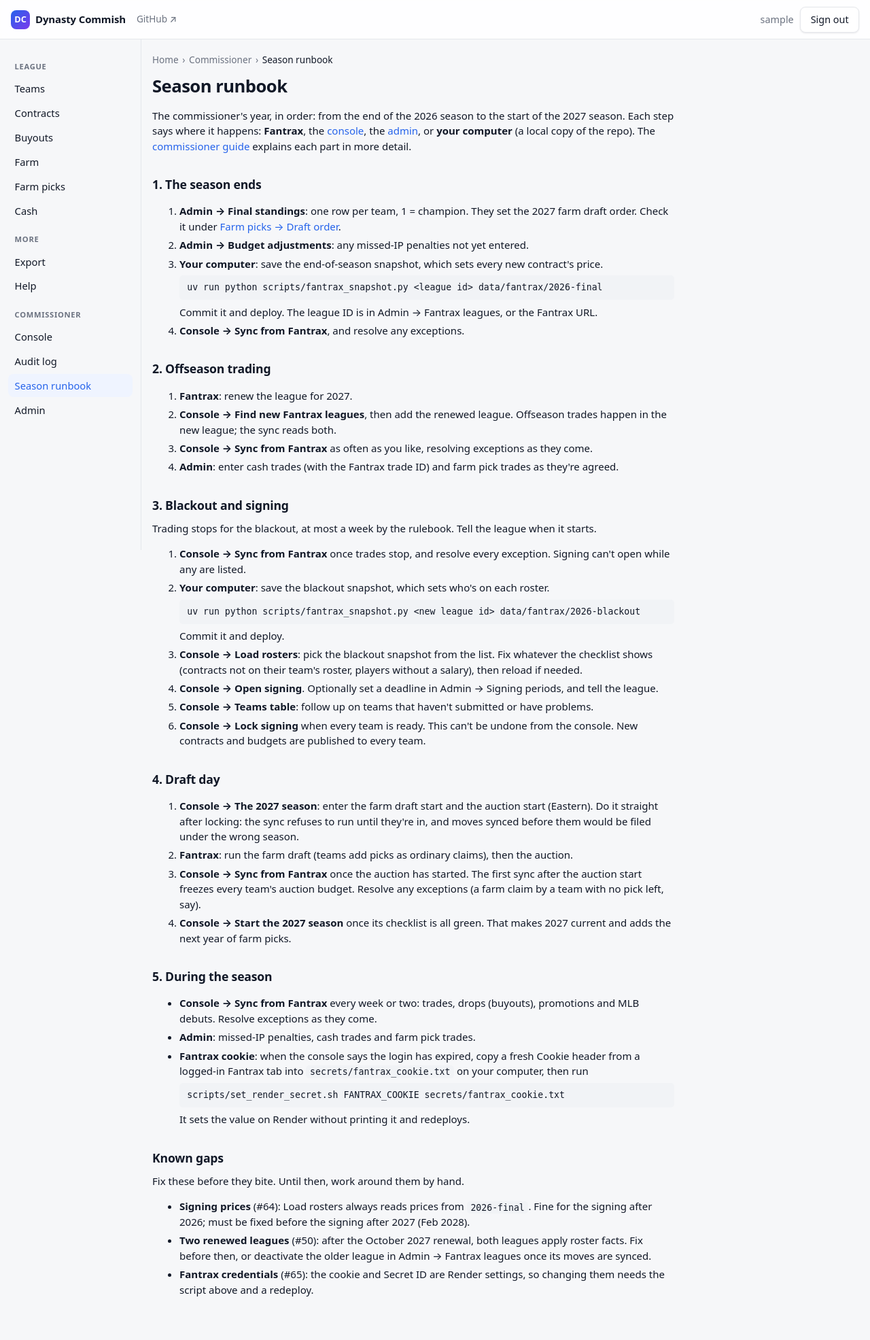
After one commit to mbecker8/dyansty-commish, a Django app: page /commish/runbook/ in a window 1280 px wide. The commit adds this page. Shown: the whole page at 68% size. Run offline with Django 5.2, Linux system fonts and the light colour scheme; the visitor is signed in with stand-in values (Sample User, id 1); data comes from the database, SQL or seed files in the repository; data that the repository does not hold is empty; parts of the project's set-up code (start-up, migrations or seed data) failed here and were passed over.

Commit message:
Add a season runbook for commissioners
One page with the commissioner's year in order: season end, offseason
trading, blackout and signing, draft day, and the season itself. Each step
says whether it happens in Fantrax, the console, the admin or locally, and
the page lists the known gaps (#64, #50, #65). Linked from the sidebar, the
console and the Help page's commissioner guide.

Co-Authored-By: Claude Opus 5.5 <noreply@anthropic.com>

```diff
--- a/core/static/core/site.css
+++ b/core/static/core/site.css
@@ -280,6 +280,8 @@ details[open] summary { margin-bottom: .5rem; }
 
 .doc { max-width: 48rem; }
 .doc li { margin: .3rem 0; }
+.doc pre { overflow-x: auto; margin: .4rem 0; }
+.doc pre code { display: block; padding: .5rem .7rem; }
 
 @media (max-width: 60rem) {
   .signing { grid-template-columns: 1fr; }
--- a/core/templates/base.html
+++ b/core/templates/base.html
@@ -44,6 +44,7 @@
       <h2>Commissioner</h2>
       <a href="{% url 'console' %}"{% if here == "console" %} aria-current="page"{% endif %}>Console</a>
       <a href="{% url 'audit' %}"{% if here == "audit" %} aria-current="page"{% endif %}>Audit log</a>
+      <a href="{% url 'runbook' %}"{% if here == "runbook" %} aria-current="page"{% endif %}>Season runbook</a>
       <a href="{% url 'admin:index' %}">Admin</a>
       {% endif %}
     </nav>
--- a/league/context_processors.py
+++ b/league/context_processors.py
@@ -17,6 +17,7 @@ PAGES = {
     "signing": ([("Signing", "signing_home")], None),
     "console": ([], "Commissioner"),
     "audit": ([("Commissioner", "console")], "Audit log"),
+    "runbook": ([("Commissioner", "console")], "Season runbook"),
     "export": ([], "Export"),
     "help": ([], "Help"),
 }
--- a/league/signing_views.py
+++ b/league/signing_views.py
@@ -301,6 +301,11 @@ def sync_from_fantrax(user) -> events.SyncResult:
 
 
 @commissioner_required
+def runbook(request):
+    return render(request, "league/runbook.html")
+
+
+@commissioner_required
 def audit_log(request):
     entries = AuditEntry.objects.select_related("user", "team")
     if code := request.GET.get("team"):
--- a/league/templates/league/console.html
+++ b/league/templates/league/console.html
@@ -3,7 +3,7 @@
 {% block content %}
 <h1>Commissioner console</h1>
 <p class="muted">Signing after the {{ league_season }} season: <strong>{{ period.get_status_display|default:"Not open yet" }}</strong>.
-  <a href="{% url 'audit' %}">Audit log</a></p>
+  <a href="{% url 'audit' %}">Audit log</a> · <a href="{% url 'runbook' %}">Season runbook</a></p>
 
 {% if not league_loaded %}
 <h2>Load the league</h2>
--- /dev/null
+++ b/league/templates/league/runbook.html
@@ -0,0 +1,82 @@
+{% extends "base.html" %}
+{% block title %}Season runbook · Dynasty Commish{% endblock %}
+{% block content %}
+<article class="doc">
+<h1>Season runbook</h1>
+<p>The commissioner's year, in order: from the end of the {{ league_season }} season to the start of the
+  {{ next_season }} season. Each step says where it happens: <strong>Fantrax</strong>, the
+  <a href="{% url 'console' %}">console</a>, the <a href="{% url 'admin:index' %}">admin</a>, or
+  <strong>your computer</strong> (a local copy of the repo). The <a href="{% url 'help' %}#commissioner">commissioner
+  guide</a> explains each part in more detail.</p>
+
+<h2>1. The season ends</h2>
+<ol>
+  <li><strong>Admin → Final standings</strong>: one row per team, 1 = champion. They set the {{ next_season }} farm draft
+    order. Check it under <a href="{% url 'draft_order' %}">Farm picks → Draft order</a>.</li>
+  <li><strong>Admin → Budget adjustments</strong>: any missed-IP penalties not yet entered.</li>
+  <li><strong>Your computer</strong>: save the end-of-season snapshot, which sets every new contract's price.
+    <pre><code>uv run python scripts/fantrax_snapshot.py &lt;league id&gt; data/fantrax/{{ league_season }}-final</code></pre>
+    Commit it and deploy. The league ID is in Admin → Fantrax leagues, or the Fantrax URL.</li>
+  <li><strong>Console → Sync from Fantrax</strong>, and resolve any exceptions.</li>
+</ol>
+
+<h2>2. Offseason trading</h2>
+<ol>
+  <li><strong>Fantrax</strong>: renew the league for {{ next_season }}.</li>
+  <li><strong>Console → Find new Fantrax leagues</strong>, then add the renewed league. Offseason
+    trades happen in the new league; the sync reads both.</li>
+  <li><strong>Console → Sync from Fantrax</strong> as often as you like, resolving exceptions as they come.</li>
+  <li><strong>Admin</strong>: enter cash trades (with the Fantrax trade ID) and farm pick trades as they're agreed.</li>
+</ol>
+
+<h2>3. Blackout and signing</h2>
+<p>Trading stops for the blackout, at most a week by the rulebook. Tell the league when it starts.</p>
+<ol>
+  <li><strong>Console → Sync from Fantrax</strong> once trades stop, and resolve every exception. Signing can't open
+    while any are listed.</li>
+  <li><strong>Your computer</strong>: save the blackout snapshot, which sets who's on each roster.
+    <pre><code>uv run python scripts/fantrax_snapshot.py &lt;new league id&gt; data/fantrax/{{ league_season }}-blackout</code></pre>
+    Commit it and deploy.</li>
+  <li><strong>Console → Load rosters</strong>: pick the blackout snapshot from the list. Fix whatever the checklist shows
+    (contracts not on their team's roster, players without a salary), then reload if needed.</li>
+  <li><strong>Console → Open signing</strong>. Optionally set a deadline in Admin → Signing periods, and tell the league.</li>
+  <li><strong>Console → Teams table</strong>: follow up on teams that haven't submitted or have problems.</li>
+  <li><strong>Console → Lock signing</strong> when every team is ready. This can't be undone from the console. New
+    contracts and budgets are published to every team.</li>
+</ol>
+
+<h2>4. Draft day</h2>
+<ol>
+  <li><strong>Console → The {{ next_season }} season</strong>: enter the farm draft start and the auction start (Eastern).
+    Do it straight after locking: the sync refuses to run until they're in, and moves synced before them would be
+    filed under the wrong season.</li>
+  <li><strong>Fantrax</strong>: run the farm draft (teams add picks as ordinary claims), then the auction.</li>
+  <li><strong>Console → Sync from Fantrax</strong> once the auction has started. The first sync after the auction start
+    freezes every team's auction budget. Resolve any exceptions (a farm claim by a team with no pick left, say).</li>
+  <li><strong>Console → Start the {{ next_season }} season</strong> once its checklist is all green. That makes
+    {{ next_season }} current and adds the next year of farm picks.</li>
+</ol>
+
+<h2>5. During the season</h2>
+<ul>
+  <li><strong>Console → Sync from Fantrax</strong> every week or two: trades, drops (buyouts), promotions and MLB debuts.
+    Resolve exceptions as they come.</li>
+  <li><strong>Admin</strong>: missed-IP penalties, cash trades and farm pick trades.</li>
+  <li><strong>Fantrax cookie</strong>: when the console says the login has expired, copy a fresh Cookie header from a
+    logged-in Fantrax tab into <code>secrets/fantrax_cookie.txt</code> on your computer, then run
+    <pre><code>scripts/set_render_secret.sh FANTRAX_COOKIE secrets/fantrax_cookie.txt</code></pre>
+    It sets the value on Render without printing it and redeploys.</li>
+</ul>
+
+<h2>Known gaps</h2>
+<p>Fix these before they bite. Until then, work around them by hand.</p>
+<ul>
+  <li><strong>Signing prices</strong> (#64): Load rosters always reads prices from <code>2026-final</code>. Fine for the
+    signing after 2026; must be fixed before the signing after 2027 (Feb 2028).</li>
+  <li><strong>Two renewed leagues</strong> (#50): after the October 2027 renewal, both leagues apply roster facts. Fix
+    before then, or deactivate the older league in Admin → Fantrax leagues once its moves are synced.</li>
+  <li><strong>Fantrax credentials</strong> (#65): the cookie and Secret ID are Render settings, so changing them needs
+    the script above and a redeploy.</li>
+</ul>
+</article>
+{% endblock %}
--- a/league/urls.py
+++ b/league/urls.py
@@ -17,6 +17,7 @@ urlpatterns = [
     path("signing/<str:code>/preview", signing_views.signing_preview, name="signing_preview"),
     path("commish/", signing_views.console, name="console"),
     path("commish/audit/", signing_views.audit_log, name="audit"),
+    path("commish/runbook/", signing_views.runbook, name="runbook"),
     path("export/", signing_views.export, name="export"),
     path("export/<str:name>.csv", signing_views.export, name="export_csv"),
 ]
```
Also changed, not shown: ARCHITECTURE.md (+1 -1 lines), league/templates/league/help.html (+5 -2 lines), league/tests/test_views.py (+11 -0 lines).
